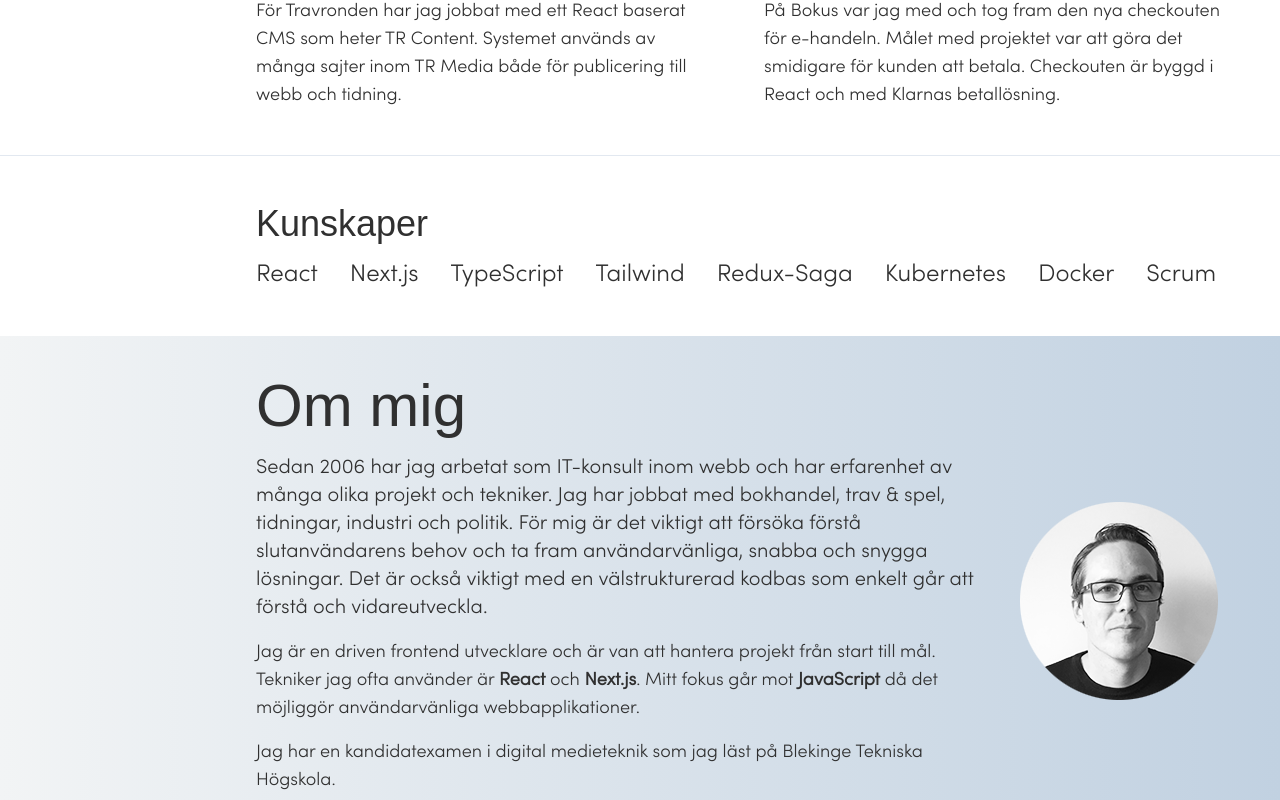
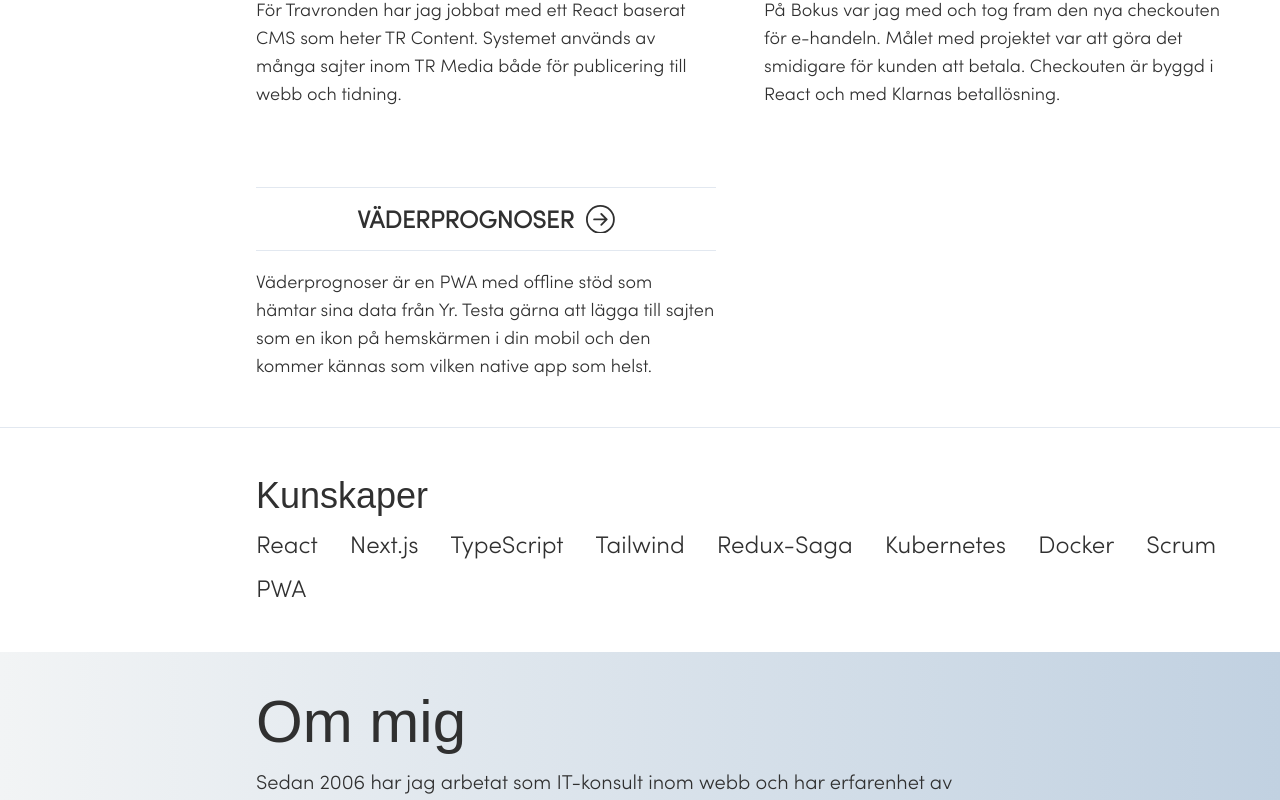
Before and after one commit to patrikhultgren/hultgren-development-ab, a React (Create React App) app: page / in a window 1280 px wide. Shown: the part 1111-1911 px from the top of the page. Built offline with nearby package versions, Linux system fonts and the light colour scheme; a web font is replaced by a local one.

Commit message:
Add weather project

```diff
--- /dev/null
+++ b/src/components/Icon/ArrowRight/index.tsx
@@ -0,0 +1,23 @@
+interface IProps {
+  className?: string
+}
+
+export default function ArrowRight({ className }: IProps) {
+  return (
+    <svg
+      stroke="currentColor"
+      fill="currentColor"
+      strokeWidth="0"
+      viewBox="0 0 16 16"
+      height="1.8rem"
+      width="1.8rem"
+      xmlns="http://www.w3.org/2000/svg"
+      className={className}
+    >
+      <path
+        fillRule="evenodd"
+        d="M1 8a7 7 0 1 0 14 0A7 7 0 0 0 1 8zm15 0A8 8 0 1 1 0 8a8 8 0 0 1 16 0zM4.5 7.5a.5.5 0 0 0 0 1h5.793l-2.147 2.146a.5.5 0 0 0 .708.708l3-3a.5.5 0 0 0 0-.708l-3-3a.5.5 0 1 0-.708.708L10.293 7.5H4.5z"
+      ></path>
+    </svg>
+  )
+}
--- a/src/components/Knowledge/index.tsx
+++ b/src/components/Knowledge/index.tsx
@@ -22,6 +22,7 @@ export default function Knowledge() {
           <li>Kubernetes</li>
           <li>Docker</li>
           <li>Scrum</li>
+          <li>PWA</li>
         </ul>
       </Container>
     </section>
--- a/src/components/Logo/Akademibokhandeln/index.tsx
+++ b/src/components/Logo/Akademibokhandeln/index.tsx
@@ -1,6 +1,8 @@
-import React from "react";
+interface IProps {
+  className?: string
+}
 
-export default function Akademibokhandeln() {
+export default function Akademibokhandeln({ className }: IProps) {
   return (
     <svg
       version="1.1"
@@ -8,10 +10,9 @@ export default function Akademibokhandeln() {
       xmlnsXlink="http://www.w3.org/1999/xlink"
       x="0px"
       y="0px"
-      width="280"
-      height="37"
       viewBox="0 0 1015.259 132.243"
       xmlSpace="preserve"
+      className={className}
     >
       <title>Akademibokhandelns logotyp</title>
       <g>
@@ -93,5 +94,5 @@ export default function Akademibokhandeln() {
         d="M99.062,18.981C99.062,18.98,99.062,18.98,99.062,18.981L99.062,18.981L99.062,18.981z M102.56,20.615 l-0.556-1.603c-0.102-0.378-0.253-0.826-0.513-1.291c-0.141-0.244-0.309-0.498-0.587-0.751c-0.266-0.243-0.711-0.514-1.287-0.514 c-0.298-0.001-0.581,0.078-0.809,0.19c-0.301,0.149-0.591,0.333-1.042,0.602c-1.309,0.788-3.669,2.166-6.414,3.049 c-1.909,0.616-3.878,1.122-5.46,1.473c-1.548,0.35-2.685,0.489-2.997,0.524c-0.312,0.035-0.87,0.181-1.399,0.71 c-0.23,0.269-0.511,0.622-0.548,1.477c-0.004,0.338,0.108,0.718,0.308,1.012c0.188,0.284,0.511,0.738,0.788,1.237 c0.263,0.441,0.384,0.755,0.387,1.167c0.004,0.412-0.266,1.155-0.52,2.014c-0.271,0.947-0.533,1.805-0.533,1.806L62.343,90.282 c-1.869-0.563-3.831-1.074-5.916-1.51c-3.182-0.667-6.351-1.08-9.423-1.322c-3.721-7.105-5.828-15.188-5.827-23.766 c0.001-14.17,5.74-26.985,15.024-36.273c9.288-9.285,22.104-15.024,36.274-15.025c14.169,0.001,26.984,5.74,36.272,15.025 c9.285,9.288,15.024,22.103,15.025,36.273c0,8.65-2.144,16.797-5.924,23.946c-2.447,0.253-4.94,0.616-7.442,1.142 c-1.698,0.354-3.32,0.755-4.874,1.195L102.56,20.615z M93.416,124.401c-1.253-6.691-3.68-13.666-8.556-19.785 c-2.957-3.715-6.824-7.082-11.809-9.866l3.552-11.618h25.994l5.147,15.688c-2.22,1.801-4.138,3.744-5.772,5.796 C97.097,110.735,94.67,117.709,93.416,124.401z M89.479,43.56l9.982,30.038H79.705L89.479,43.56z"
       ></path>
     </svg>
-  );
+  )
 }
--- /dev/null
+++ b/src/components/Logo/Weather/index.tsx
@@ -0,0 +1,3 @@
+export default function Weather() {
+  return <div className="text-2xl font-bold">VÄDERPROGNOSER</div>
+}
--- a/src/components/Projects/index.tsx
+++ b/src/components/Projects/index.tsx
@@ -1,5 +1,6 @@
 import ConditionalWrapper from 'components/ConditionalWrapper'
 import Container from 'components/Container'
+import ArrowRight from 'components/Icon/ArrowRight'
 import { projects } from 'data'
 
 export default function Projects() {
@@ -36,6 +37,7 @@ export default function Projects() {
               >
                 {project.logo}
                 <span className="sr-only">{project.title}</span>
+                {project.link ? <ArrowRight className="ml-3" /> : <></>}
               </ConditionalWrapper>
               <div className="[&>p]:mt-4 text-lg">{project.teaser}</div>
             </article>
--- a/src/data.tsx
+++ b/src/data.tsx
@@ -4,6 +4,7 @@ import BokusLogo from 'components/Logo/Bokus'
 // import SpelvardeLogo from 'components/Logo/Spelvarde'
 import AkademibokhandelnLogo from 'components/Logo/Akademibokhandeln'
 import PortalenLogo from 'components/Logo/Portalen'
+import WeatherLogo from 'components/Logo/Weather'
 
 export const menuitems = [
   { link: '#om', title: 'Om mig' },
@@ -13,7 +14,9 @@ export const menuitems = [
 export const projects = [
   {
     title: 'Akademibokhandeln',
-    logo: <AkademibokhandelnLogo />,
+    logo: (
+      <AkademibokhandelnLogo className="w-[200px] h-[26px] md:w-[280px] md:h-[37px]" />
+    ),
     teaser: (
       <>
         <p>
@@ -63,6 +66,18 @@ export const projects = [
       </p>
     ),
   },
+  {
+    title: 'Väderprognoser',
+    logo: <WeatherLogo />,
+    teaser: (
+      <p>
+        Väderprognoser är en PWA med offline stöd som hämtar sina data från Yr.
+        Testa gärna att lägga till sajten som en ikon på hemskärmen i din mobil
+        och den kommer kännas som vilken native app som helst.
+      </p>
+    ),
+    link: 'https://patrikhultgren.github.io/weather',
+  },
   // {
   //   logo: <ManufacturingGuideLogo />,
   //   teaser: (
```
